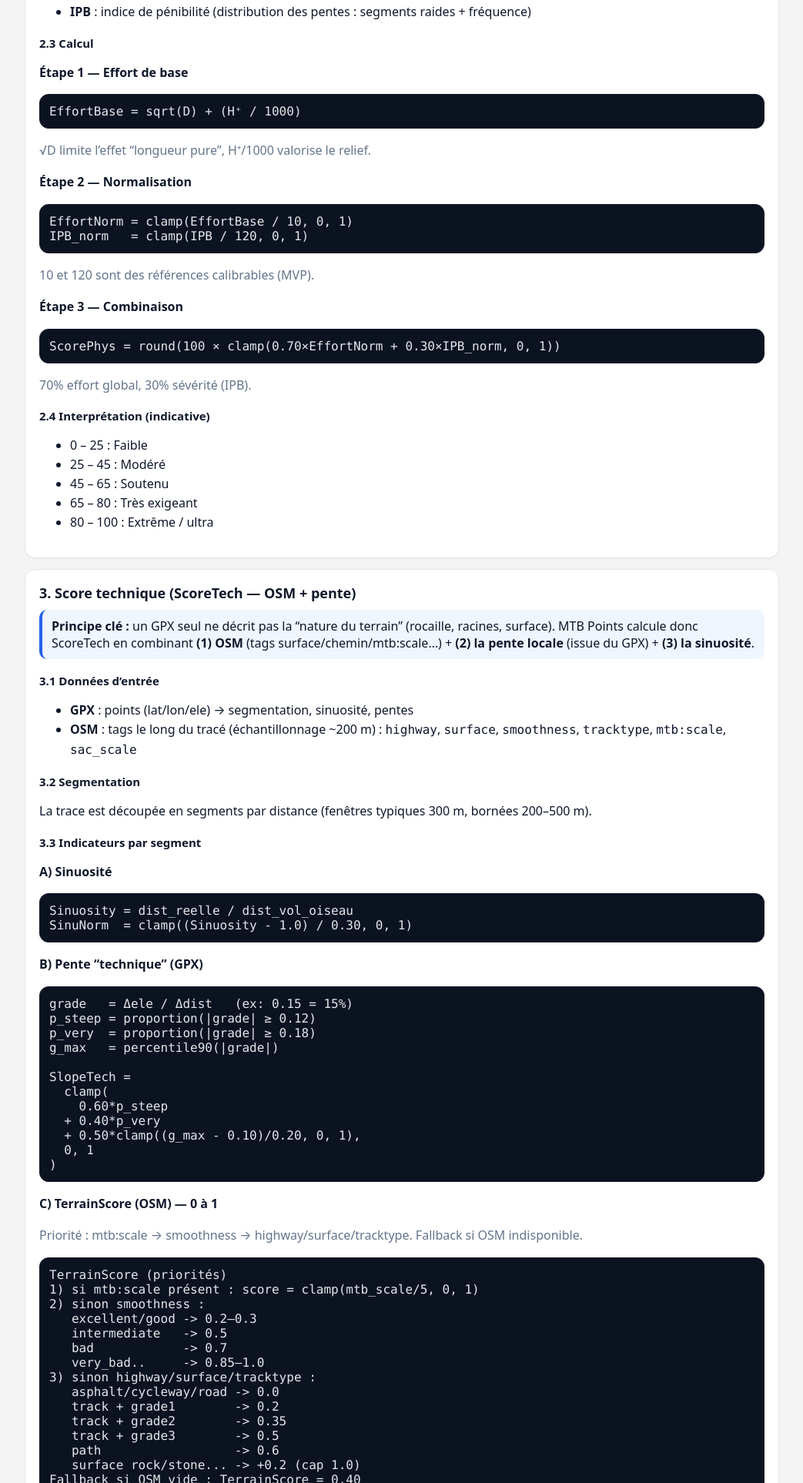
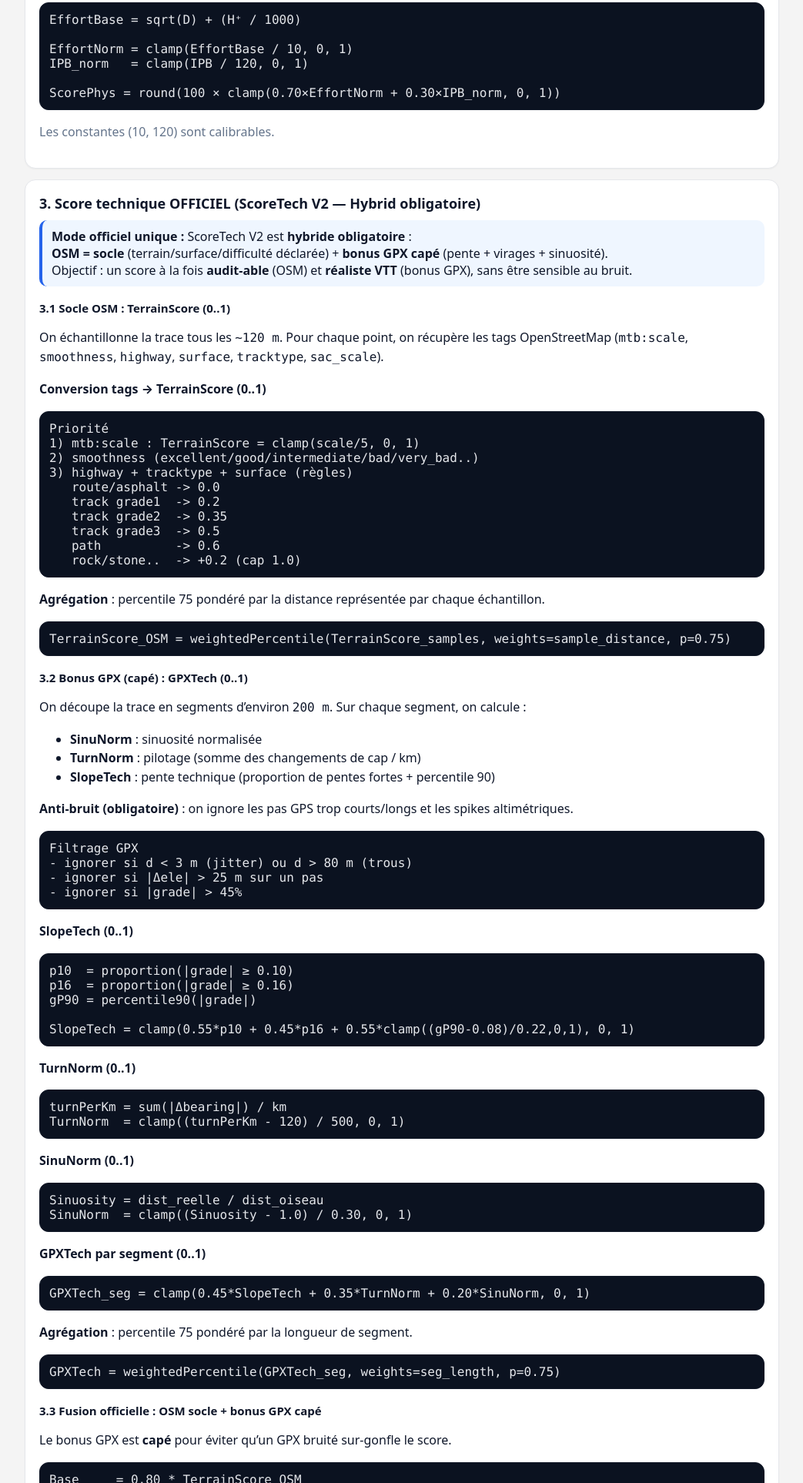
Before and after one commit to davidpoyade-netizen/mtb-points, a plain HTML site: page methodologie.html in a window 1280 px wide. Shown: the part 874-2800 px from the top of the page at 77% size, without its empty margins (118-1161 px from the left). Drawn offline with Linux system fonts and the light colour scheme.

Commit message:
Add files via upload

```diff
--- a/methodologie.html
+++ b/methodologie.html
@@ -27,6 +27,7 @@
     .toc a:hover{text-decoration:underline}
     .tag{display:inline-block;padding:3px 8px;border-radius:999px;border:1px solid var(--border);font-size:12px;color:var(--muted);margin-right:6px}
     .note{border-left:4px solid var(--blue);padding:10px 12px;background:#eff6ff;border-radius:10px}
+    .warn{border-left:4px solid #ef4444;padding:10px 12px;background:#fff1f2;border-radius:10px}
   </style>
 </head>
 <body>
@@ -46,17 +47,18 @@
 <div class="wrap">
 
   <div class="card">
-    <div class="tag">MVP</div>
-    <div class="tag">GPX</div>
-    <div class="tag">OSM</div>
-    <p class="muted">Pour les règles d’éligibilité, statuts, import, litiges : voir <a href="reglement.html">Règlement</a>.</p>
+    <div class="tag">OFFICIEL</div>
+    <div class="tag">Hybrid</div>
+    <div class="tag">OSM + GPX</div>
+    <p class="muted">Cette page décrit les formules de calcul. Pour l’éligibilité, import, contrôle, litiges : voir <a href="reglement.html">Règlement</a>.</p>
 
     <h2>Sommaire</h2>
     <ul class="toc">
       <li><a href="#mrs">1. Score Épreuve (MRS)</a></li>
       <li><a href="#phys">2. Score physique (ScorePhys)</a></li>
-      <li><a href="#tech">3. Score technique (ScoreTech — OSM + pente)</a></li>
-      <li><a href="#calib">4. Paramètres & calibration</a></li>
+      <li><a href="#tech">3. Score technique OFFICIEL (ScoreTech V2 — Hybrid obligatoire)</a></li>
+      <li><a href="#quality">4. Qualité des données & cas non calculables</a></li>
+      <li><a href="#params">5. Paramètres & calibration</a></li>
     </ul>
   </div>
 
@@ -70,116 +72,125 @@
   <div class="card" id="phys">
     <h2>2. Score physique (ScorePhys)</h2>
 
-    <h3>2.1 Objectif</h3>
-    <p>Le score physique modélise l’effort physiologique global imposé par l’épreuve à partir du GPX. Il doit refléter la distance, le dénivelé, et la sévérité du relief (pentes répétées/raides), tout en restant stable et comparable entre épreuves.</p>
-
-    <h3>2.2 Données d’entrée (GPX)</h3>
+    <h3>2.1 Données d’entrée (GPX)</h3>
     <ul>
       <li><strong>D</strong> : distance totale (km)</li>
       <li><strong>H⁺</strong> : dénivelé positif total (m)</li>
-      <li><strong>IPB</strong> : indice de pénibilité (distribution des pentes : segments raides + fréquence)</li>
+      <li><strong>IPB</strong> : indice de pénibilité (distribution des pentes)</li>
     </ul>
 
-    <h3>2.3 Calcul</h3>
-    <p><strong>Étape 1 — Effort de base</strong></p>
-    <pre><code>EffortBase = sqrt(D) + (H⁺ / 1000)</code></pre>
-    <p class="muted">√D limite l’effet “longueur pure”, H⁺/1000 valorise le relief.</p>
+    <h3>2.2 Calcul</h3>
+    <pre><code>EffortBase = sqrt(D) + (H⁺ / 1000)
 
-    <p><strong>Étape 2 — Normalisation</strong></p>
-    <pre><code>EffortNorm = clamp(EffortBase / 10, 0, 1)
-IPB_norm   = clamp(IPB / 120, 0, 1)</code></pre>
-    <p class="muted">10 et 120 sont des références calibrables (MVP).</p>
+EffortNorm = clamp(EffortBase / 10, 0, 1)
+IPB_norm   = clamp(IPB / 120, 0, 1)
 
-    <p><strong>Étape 3 — Combinaison</strong></p>
-    <pre><code>ScorePhys = round(100 × clamp(0.70×EffortNorm + 0.30×IPB_norm, 0, 1))</code></pre>
-    <p class="muted">70% effort global, 30% sévérité (IPB).</p>
-
-    <h3>2.4 Interprétation (indicative)</h3>
-    <ul>
-      <li>0 – 25 : Faible</li>
-      <li>25 – 45 : Modéré</li>
-      <li>45 – 65 : Soutenu</li>
-      <li>65 – 80 : Très exigeant</li>
-      <li>80 – 100 : Extrême / ultra</li>
-    </ul>
+ScorePhys = round(100 × clamp(0.70×EffortNorm + 0.30×IPB_norm, 0, 1))</code></pre>
+    <p class="muted">Les constantes (10, 120) sont calibrables.</p>
   </div>
 
   <div class="card" id="tech">
-    <h2>3. Score technique (ScoreTech — OSM + pente)</h2>
+    <h2>3. Score technique OFFICIEL (ScoreTech V2 — Hybrid obligatoire)</h2>
 
     <div class="note">
-      <strong>Principe clé :</strong> un GPX seul ne décrit pas la “nature du terrain” (rocaille, racines, surface).
-      MTB Points calcule donc ScoreTech en combinant <strong>(1) OSM</strong> (tags surface/chemin/mtb:scale…) + <strong>(2) la pente locale</strong> (issue du GPX) + <strong>(3) la sinuosité</strong>.
+      <strong>Mode officiel unique :</strong> ScoreTech V2 est <strong>hybride obligatoire</strong> :<br>
+      <strong>OSM = socle</strong> (terrain/surface/difficulté déclarée) + <strong>bonus GPX capé</strong> (pente + virages + sinuosité).<br>
+      Objectif : un score à la fois <strong>audit-able</strong> (OSM) et <strong>réaliste VTT</strong> (bonus GPX), sans être sensible au bruit.
     </div>
 
-    <h3>3.1 Données d’entrée</h3>
+    <h3>3.1 Socle OSM : TerrainScore (0..1)</h3>
+    <p>On échantillonne la trace tous les <code>~120 m</code>. Pour chaque point, on récupère les tags OpenStreetMap (<code>mtb:scale</code>, <code>smoothness</code>, <code>highway</code>, <code>surface</code>, <code>tracktype</code>, <code>sac_scale</code>).</p>
+
+    <p><strong>Conversion tags → TerrainScore (0..1)</strong></p>
+    <pre><code>Priorité
+1) mtb:scale : TerrainScore = clamp(scale/5, 0, 1)
+2) smoothness (excellent/good/intermediate/bad/very_bad..)
+3) highway + tracktype + surface (règles)
+   route/asphalt -> 0.0
+   track grade1  -> 0.2
+   track grade2  -> 0.35
+   track grade3  -> 0.5
+   path          -> 0.6
+   rock/stone..  -> +0.2 (cap 1.0)</code></pre>
+
+    <p><strong>Agrégation</strong> : percentile 75 pondéré par la distance représentée par chaque échantillon.</p>
+    <pre><code>TerrainScore_OSM = weightedPercentile(TerrainScore_samples, weights=sample_distance, p=0.75)</code></pre>
+
+    <h3>3.2 Bonus GPX (capé) : GPXTech (0..1)</h3>
+    <p>On découpe la trace en segments d’environ <code>200 m</code>. Sur chaque segment, on calcule :</p>
     <ul>
-      <li><strong>GPX</strong> : points (lat/lon/ele) → segmentation, sinuosité, pentes</li>
-      <li><strong>OSM</strong> : tags le long du tracé (échantillonnage ~200 m) : <code>highway</code>, <code>surface</code>, <code>smoothness</code>, <code>tracktype</code>, <code>mtb:scale</code>, <code>sac_scale</code></li>
+      <li><strong>SinuNorm</strong> : sinuosité normalisée</li>
+      <li><strong>TurnNorm</strong> : pilotage (somme des changements de cap / km)</li>
+      <li><strong>SlopeTech</strong> : pente technique (proportion de pentes fortes + percentile 90)</li>
     </ul>
 
-    <h3>3.2 Segmentation</h3>
-    <p>La trace est découpée en segments par distance (fenêtres typiques 300 m, bornées 200–500 m).</p>
+    <p><strong>Anti-bruit (obligatoire)</strong> : on ignore les pas GPS trop courts/longs et les spikes altimétriques.</p>
+    <pre><code>Filtrage GPX
+- ignorer si d &lt; 3 m (jitter) ou d &gt; 80 m (trous)
+- ignorer si |Δele| &gt; 25 m sur un pas
+- ignorer si |grade| &gt; 45%</code></pre>
 
-    <h3>3.3 Indicateurs par segment</h3>
+    <p><strong>SlopeTech (0..1)</strong></p>
+    <pre><code>p10  = proportion(|grade| ≥ 0.10)
+p16  = proportion(|grade| ≥ 0.16)
+gP90 = percentile90(|grade|)
 
-    <p><strong>A) Sinuosité</strong></p>
-    <pre><code>Sinuosity = dist_reelle / dist_vol_oiseau
+SlopeTech = clamp(0.55*p10 + 0.45*p16 + 0.55*clamp((gP90-0.08)/0.22,0,1), 0, 1)</code></pre>
+
+    <p><strong>TurnNorm (0..1)</strong></p>
+    <pre><code>turnPerKm = sum(|Δbearing|) / km
+TurnNorm  = clamp((turnPerKm - 120) / 500, 0, 1)</code></pre>
+
+    <p><strong>SinuNorm (0..1)</strong></p>
+    <pre><code>Sinuosity = dist_reelle / dist_oiseau
 SinuNorm  = clamp((Sinuosity - 1.0) / 0.30, 0, 1)</code></pre>
 
-    <p><strong>B) Pente “technique” (GPX)</strong></p>
-    <pre><code>grade   = Δele / Δdist   (ex: 0.15 = 15%)
-p_steep = proportion(|grade| ≥ 0.12)
-p_very  = proportion(|grade| ≥ 0.18)
-g_max   = percentile90(|grade|)
+    <p><strong>GPXTech par segment (0..1)</strong></p>
+    <pre><code>GPXTech_seg = clamp(0.45*SlopeTech + 0.35*TurnNorm + 0.20*SinuNorm, 0, 1)</code></pre>
 
-SlopeTech =
-  clamp(
-    0.60*p_steep
-  + 0.40*p_very
-  + 0.50*clamp((g_max - 0.10)/0.20, 0, 1),
-  0, 1
-)</code></pre>
+    <p><strong>Agrégation</strong> : percentile 75 pondéré par la longueur de segment.</p>
+    <pre><code>GPXTech = weightedPercentile(GPXTech_seg, weights=seg_length, p=0.75)</code></pre>
 
-    <p><strong>C) TerrainScore (OSM) — 0 à 1</strong></p>
-    <p class="muted">Priorité : mtb:scale → smoothness → highway/surface/tracktype. Fallback si OSM indisponible.</p>
-    <pre><code>TerrainScore (priorités)
-1) si mtb:scale présent : score = clamp(mtb_scale/5, 0, 1)
-2) sinon smoothness :
-   excellent/good -> 0.2–0.3
-   intermediate   -> 0.5
-   bad            -> 0.7
-   very_bad..     -> 0.85–1.0
-3) sinon highway/surface/tracktype :
-   asphalt/cycleway/road -> 0.0
-   track + grade1        -> 0.2
-   track + grade2        -> 0.35
-   track + grade3        -> 0.5
-   path                  -> 0.6
-   surface rock/stone... -> +0.2 (cap 1.0)
-Fallback si OSM vide : TerrainScore = 0.40</code></pre>
+    <h3>3.3 Fusion officielle : OSM socle + bonus GPX capé</h3>
+    <p>Le bonus GPX est <strong>capé</strong> pour éviter qu’un GPX bruité sur-gonfle le score.</p>
+    <pre><code>Base     = 0.80 * TerrainScore_OSM
+Bonus    = min(0.20 * GPXTech, BONUS_CAP)
 
-    <h3>3.4 Coefficient technique segment</h3>
-    <pre><code>TechCoeff_seg =
-  clamp(
-    0.80
-  + 0.18*TerrainScore
-  + 0.14*SinuNorm
-  + 0.18*SlopeTech,
-    0.80, 1.80
-  )</code></pre>
+Tech01   = clamp(Base + Bonus, 0, 1)
+ScoreTech = round(100 * Tech01)
 
-    <h3>3.5 Agrégation (percentile 75 pondéré)</h3>
-    <p>On agrège via un percentile 75 pondéré par la longueur des segments, afin de refléter les secteurs “déterminants”.</p>
-    <pre><code>TechCoeff_P75 = weightedPercentile(TechCoeff_seg, weights=seg_length, p=0.75)</code></pre>
-
-    <h3>3.6 Score technique final (0–100)</h3>
-    <pre><code>ScoreTech = round(100 × clamp((TechCoeff_P75 − 0.80) / 1.00, 0, 1))</code></pre>
-
-    <p class="muted">Interprétation rapide : 0–30 roulants / 30–60 mixte / 60–85 technique / 85–100 très technique (alpin/rocailleux).</p>
+où BONUS_CAP = 0.15 (soit +15 points max sur 100)</code></pre>
   </div>
 
-  <div class="card" id="calib">
-    <h2>4. Paramètres & calibration</h2>
+  <div class="card" id="quality">
+    <h2>4. Qualité des données & cas non calculables</h2>
+
+    <div class="warn">
+      <strong>OSM est obligatoire :</strong> si la couverture OSM est insuffisante, ScoreTech n’est pas calculable automatiquement.
+    </div>
+
+    <pre><code>coverage = matched_samples / total_samples
+
+Si coverage &lt; 0.30
+=> ScoreTech = non calculable (à valider / compléter)</code></pre>
+
+    <p class="muted">Ce comportement évite d’attribuer un ScoreTech arbitraire lorsque les tags OSM sont absents ou incohérents.</p>
+  </div>
+
+  <div class="card" id="params">
+    <h2>5. Paramètres & calibration</h2>
     <ul>
-      <
+      <li><strong>OSM sampling</strong> : 120 m (plus fin si besoin, mais attention au coût Overpass).</li>
+      <li><strong>Segment GPX</strong> : 200 m (tech-sensitive).</li>
+      <li><strong>Percentile</strong> : P75 (robuste : valorise les sections déterminantes sans être dominé par les portions faciles).</li>
+      <li><strong>Cap bonus</strong> : 0.15 (= +15/100 max). Ajustable après calibration terrain.</li>
+      <li><strong>Pondération</strong> : OSM 80% / GPX 20% (équilibre “audit” + “réalité VTT”).</li>
+    </ul>
+
+    <pre><code>Rappel
+MRS = round(0.55 × ScorePhys + 0.45 × ScoreTech)</code></pre>
+  </div>
+
+</div>
+</body>
+</html>
```
